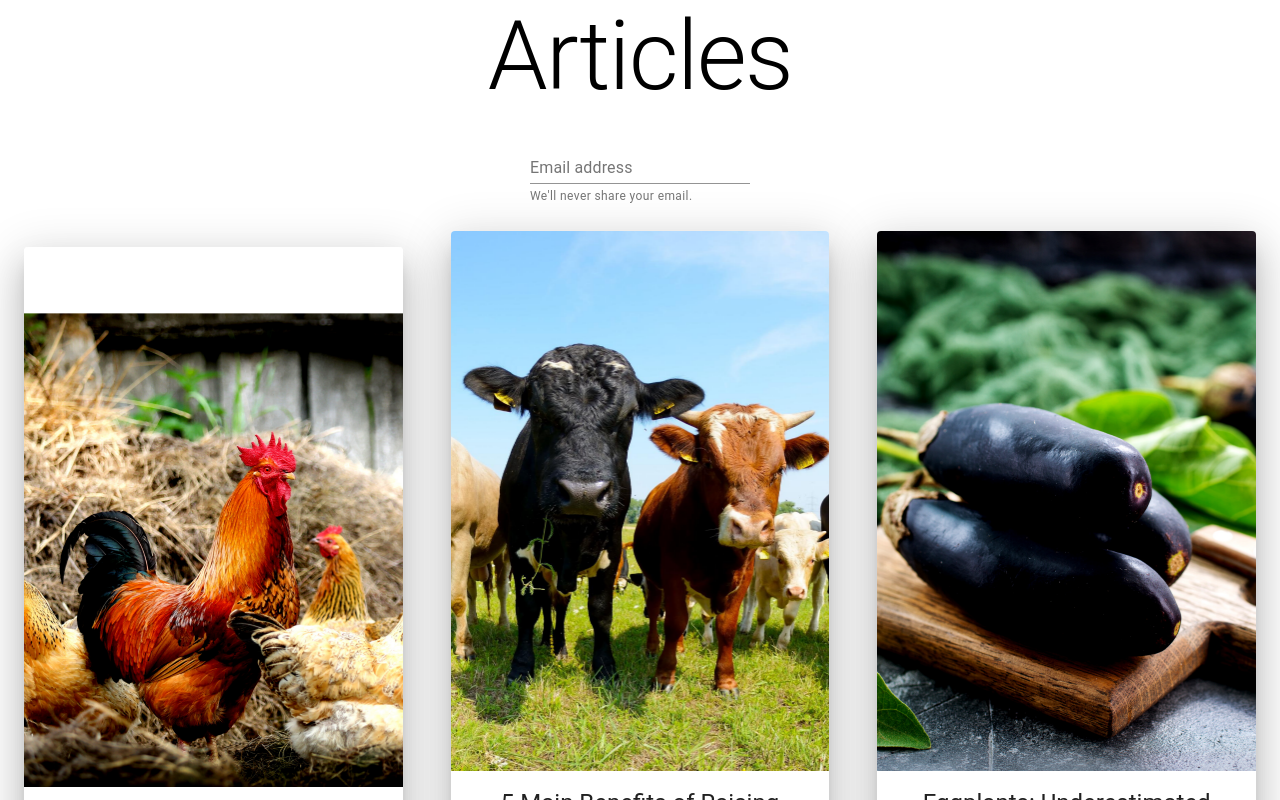
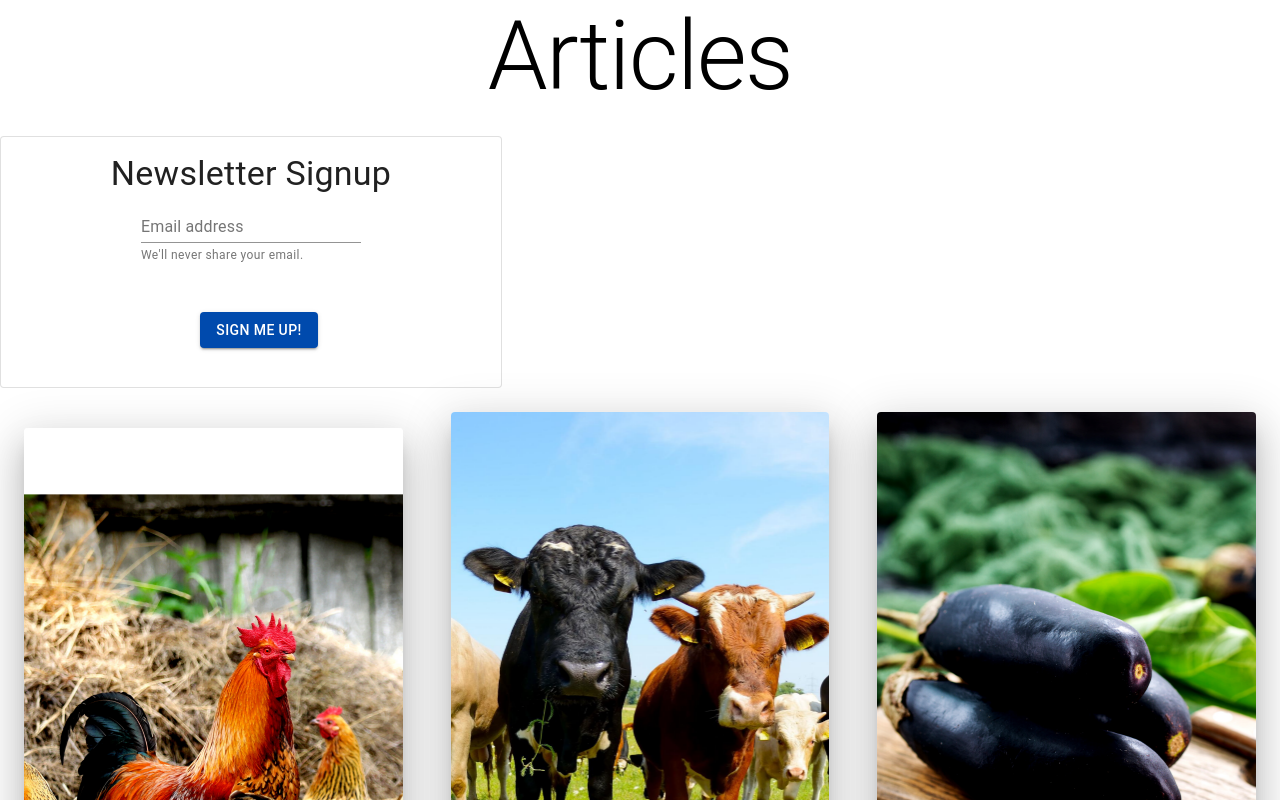
Before and after one commit to Delabove/Blog-Landing-Layout, a React (Create React App) app: page / in a window 1280 px wide. Shown: the part 860-1660 px from the top of the page. Built offline with nearby package versions, Linux system fonts and the light colour scheme.

Commit message:
newsletter signup styling

```diff
--- a/src/App.js
+++ b/src/App.js
@@ -23,11 +23,6 @@ import Divider from '@material-ui/core/Divider';
 import BottomNavigation from '@material-ui/core/BottomNavigation';
 import Link from '@material-ui/core/Link';
 import NewsletterForm from './components/NewsletterForm';
-
-
-
-
-
 
 
 
@@ -57,31 +52,35 @@ const useStyles = makeStyles((theme) => ({
     alignItems: "center",
     color: "#fff",
     fontSize: "4rem",
-
+  },
+  buttonContainer: {
+    width: 500,
+    height: 80,
+    display: 'flex',
+    alignItems: 'center',
+    justifyContent: 'center',
   },
 
   blogsContainer: {
     paddingTop: theme.spacing(20),
-
-
   },
 
   blogTitle:{
+  paddingBottom: theme.spacing(3),
+  },
 
-    paddingBottom: theme.spacing(3),
-
+  formContainer: {
+    maxWidth: 500,
+    height: 250,
   },
 
   card: {
-
     maxWidth: '100%',
     margin: theme.spacing(3)
-
   },
 
   media: {
     height: 540,
-
   },
 
   cardActions: {
@@ -104,7 +103,7 @@ const useStyles = makeStyles((theme) => ({
   tabs: {
     marginBottom: 150,
     marginTop: 150,
-  } ,
+  },
 
   archives:{
     display: 'flex',
@@ -118,6 +117,7 @@ const useStyles = makeStyles((theme) => ({
       fontSize: 30,
   },
 },
+
   bottomNav:{
     backgroundColor: "#000",
     paddingTop: theme.spacing(10),
@@ -162,7 +162,18 @@ function App() {
             Articles
           </Typography>
       </Container>
-      <NewsletterForm />
+
+    <Card className={classes.formContainer} variant="outlined">
+      <CardContent>
+        <Typography variant="h4">Newsletter Signup</Typography>
+          <NewsletterForm className={classes.newsletterForm} />
+      </CardContent>
+      <CardActions className={classes.buttonContainer}>
+          <Button variant="contained" color="primary">
+            Sign Me Up!
+          </Button>
+      </CardActions>
+    </Card>
 
       <Grid
       container
@@ -197,7 +208,7 @@ function App() {
           Share
         </Button>
         <Button size="small" color="primary">
-          Learn More
+          Read more
         </Button>
       </CardActions>
           </Card>
@@ -387,7 +398,7 @@ function App() {
       </Typography>
       <Typography className={classes.archives}>
         <Link href="#" onClick={preventDefault}color="inherit">
-           2017
+          2017
         </Link>
         <Link href="#" onClick={preventDefault} color="inherit">
           2018
```
Also changed, not shown: src/components/NewsletterForm.js (+3 -7 lines).
